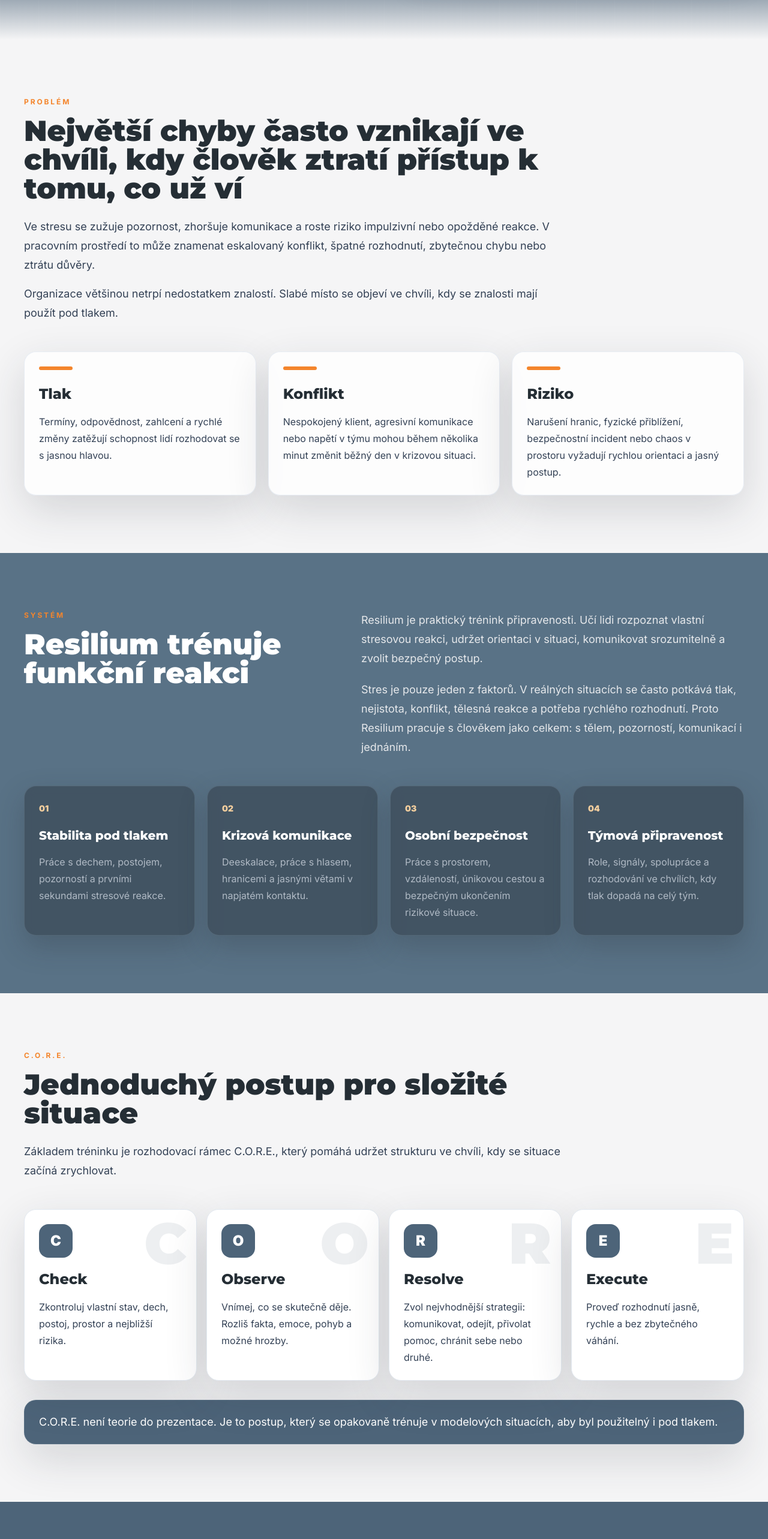
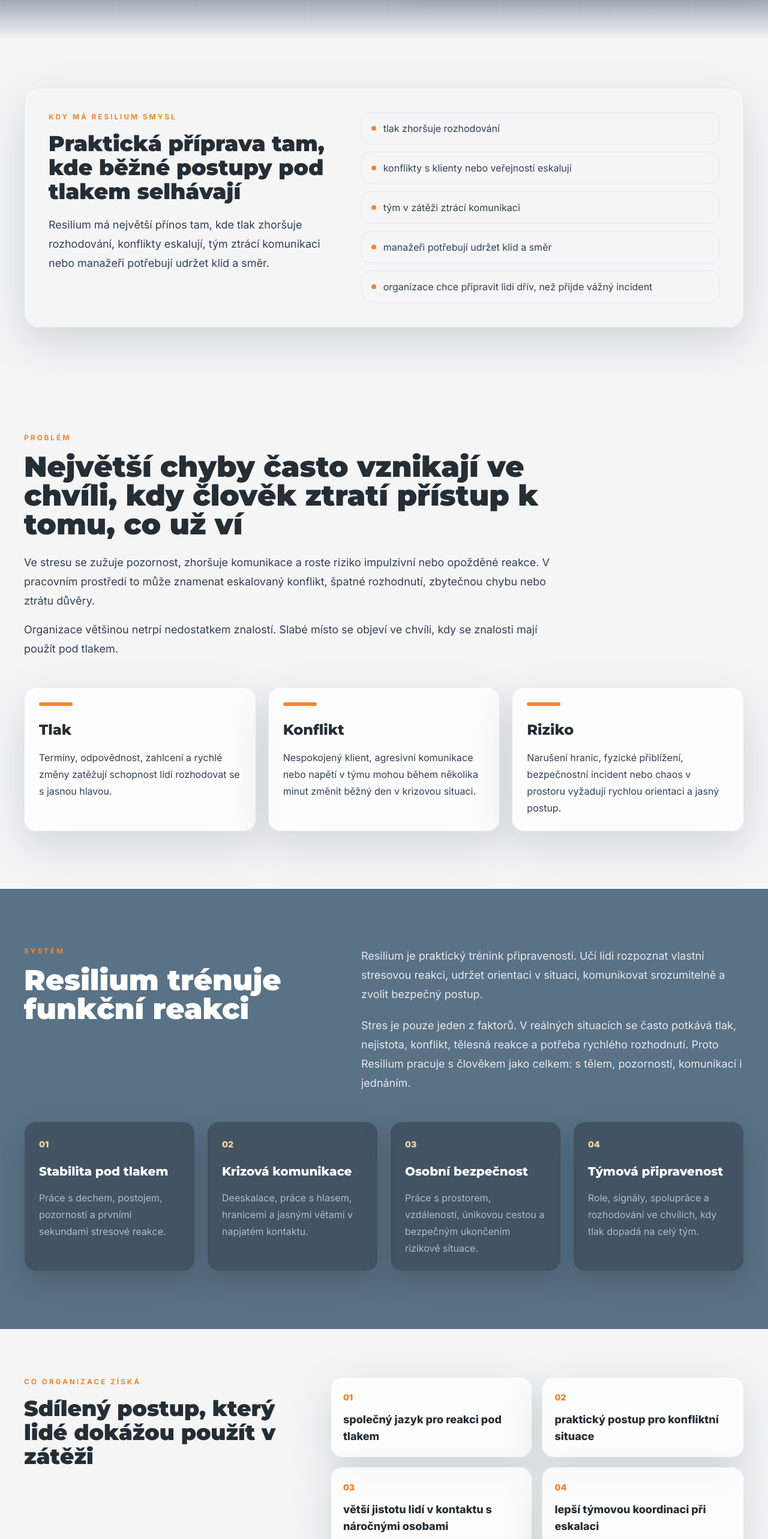
Before and after one commit to radoszek007/human-readiness, a Next.js app: page /organizace in a window 1280 px wide. Shown: the part 1177-3743 px from the top of the page at 60% size. Built offline with nearby package versions, Linux system fonts and the light colour scheme.

Commit message:
Refine Resilium copy and page structure

```diff
--- a/app/organizace/page.tsx
+++ b/app/organizace/page.tsx
@@ -8,6 +8,8 @@
 import FounderSection from "@/components/FounderSection";
 import Header from "@/components/Header";
 import Hero from "@/components/Hero";
+import OrganizationOutcomes from "@/components/organization/OrganizationOutcomes";
+import WhenResiliumMakesSense from "@/components/organization/WhenResiliumMakesSense";
 import ProblemSection from "@/components/ProblemSection";
 import ProcessSection from "@/components/ProcessSection";
 import ProgramsSection from "@/components/ProgramsSection";
@@ -26,8 +28,10 @@
       <Header />
       <main>
         <Hero />
+        <WhenResiliumMakesSense />
         <ProblemSection />
         <WhatIsResiliumSection />
+        <OrganizationOutcomes />
         <CoreMethodSection />
         <DifferenceSection />
         <ProgramsSection />
--- a/app/page.tsx
+++ b/app/page.tsx
@@ -6,7 +6,7 @@
   {
     title: "Resilium pro organizace",
     subtitle: "Tlak, konflikt a riziko v pracovním prostředí",
-    text: "Pro firmy, školy, úřady, zdravotnictví a týmy, které potřebují zvládat tlak, konfliktní situace, krizovou komunikaci a osobní bezpečnost v reálném pracovním prostředí.",
+    text: "Pomáháme týmům snížit chaos v náročných situacích a udržet profesionální reakci tam, kde tlak obvykle rozbíjí komunikaci.",
     points: [
       "týmová připravenost",
       "krizová komunikace",
@@ -20,7 +20,7 @@
   {
     title: "Resilium Personal",
     subtitle: "Osobní odolnost a jistota v náročných situacích",
-    text: "Pro jednotlivce, kteří chtějí lépe rozumět své stresové reakci, získat větší vnitřní stabilitu a prakticky trénovat reakce v náročných, nekomfortních nebo konfliktních situacích.",
+    text: "Pro jednotlivce, kteří chtějí v tlaku méně zamrzat, lépe nastavit hranice a získat konkrétní postup pro náročné situace.",
     points: [
       "regulace stresové reakce",
       "práce s tělem a pozorností",
@@ -83,7 +83,7 @@
           <div className="max-w-5xl">
             <p className="eyebrow mb-5">SYSTÉM PŘIPRAVENOSTI</p>
             <h1 className="font-heading text-4xl font-black leading-[1.04] text-white sm:text-6xl lg:text-7xl">
-              Připravenost člověka rozhoduje ve chvíli, kdy roste tlak.
+              Když roste tlak, rozhoduje připravenost člověka.
             </h1>
             <p className="mt-6 max-w-4xl text-lg leading-8 text-text-muted sm:text-xl">
               Resilium propojuje psychofyzický trénink, krizovou komunikaci a praktické protokoly osobní bezpečnosti.
--- a/app/personal/page.tsx
+++ b/app/personal/page.tsx
@@ -314,7 +314,7 @@
                 </div>
                 <div className="mt-5 rounded-2xl border border-border/40 bg-dark/20 p-5">
                   <div className="grid grid-cols-2 gap-3 text-sm font-black uppercase tracking-[0.14em] text-text-primary">
-                    {["Tělo.", "Pozornost.", "Hranice.", "Akce."].map((word) => (
+                    {["Tělo.", "Pozornost.", "Rozhodnutí.", "Akce."].map((word) => (
                       <span key={word} className="rounded-xl bg-white/10 px-3 py-3 text-center">
                         {word}
                       </span>
@@ -400,7 +400,7 @@
             <SectionHeading
               eyebrow="PILÍŘE TRÉNINKU"
               title="Tělo. Pozornost. Hranice. Akce."
-              text="Metodika staví na propojení těla, nervového systému, pozornosti a rozhodování. Nejde o pasivní relaxaci. Účastník si postupy zkouší v řízených situacích, kde vzniká mírný tlak, nekomfort nebo konflikt."
+              text="Osobní varianta hlavní metodiky Resilium převádí osu tělo, pozornost, rozhodnutí, akce do běžných situací jednotlivce. Proto pracujeme s tělem, pozorností, hranicemi a konkrétním dalším krokem. Nejde o pasivní relaxaci. Účastník si postupy zkouší v řízených situacích, kde vzniká mírný tlak, nekomfort nebo konflikt."
             />
             <div className="mt-12 grid gap-5 md:grid-cols-2 xl:grid-cols-4">
               {pillars.map((pillar, index) => (
@@ -552,11 +552,10 @@
                 Chcete vědět o nejbližším termínu?
               </h2>
               <p className="mt-5 max-w-3xl text-lg leading-8 text-text-muted">
-                Pošleme vám informace k nejbližšímu tréninku Resilium Personal: termín, místo, cenu a přesný průběh.
-                Bez závazku.
+                Zařaďte se na seznam zájemců. Jakmile otevřeme nejbližší termín, pošleme vám místo, cenu a přesný průběh tréninku.
               </p>
               <div className="mt-8 flex flex-col gap-3 sm:flex-row sm:items-center">
-                <MailCTA>Chci informace o tréninku</MailCTA>
+                <MailCTA>Chci vědět nejbližší termín</MailCTA>
                 <a href="mailto:info@allprosys.cz" className="text-sm font-extrabold text-accent-soft">
                   info@allprosys.cz
                 </a>
--- a/components/FounderSection.tsx
+++ b/components/FounderSection.tsx
@@ -23,7 +23,7 @@
           </div>
 
           <div>
-            <p className="eyebrow mb-4">Zakladatelský blok</p>
+            <p className="eyebrow mb-4">Odborné vedení</p>
             <h2 className="font-heading text-3xl font-black leading-tight text-dark sm:text-5xl">
               Za systémem Resilium stojí praxe z osobní bezpečnosti, komunikace a výcviku pod tlakem
             </h2>
--- /dev/null
+++ b/components/organization/OrganizationOutcomes.tsx
@@ -0,0 +1,32 @@
+const outcomes = [
+  "společný jazyk pro reakci pod tlakem",
+  "praktický postup pro konfliktní situace",
+  "větší jistotu lidí v kontaktu s náročnými osobami",
+  "lepší týmovou koordinaci při eskalaci",
+  "doporučení pro další rozvoj připravenosti"
+];
+
+export default function OrganizationOutcomes() {
+  return (
+    <section className="bg-section-light py-16 sm:py-20">
+      <div className="section-shell">
+        <div className="grid gap-8 lg:grid-cols-[0.82fr_1.18fr] lg:items-start">
+          <div>
+            <p className="eyebrow mb-4">Co organizace získá</p>
+            <h2 className="font-heading text-3xl font-black leading-tight text-dark sm:text-4xl">
+              Sdílený postup, který lidé dokážou použít v zátěži
+            </h2>
+          </div>
+          <div className="grid gap-4 sm:grid-cols-2">
+            {outcomes.map((outcome, index) => (
+              <article key={outcome} className={`light-card p-5 ${index === 4 ? "sm:col-span-2" : ""}`}>
+                <span className="text-sm font-black text-accent">{String(index + 1).padStart(2, "0")}</span>
+                <p className="mt-3 text-lg font-extrabold leading-7 text-dark">{outcome}</p>
+              </article>
+            ))}
+          </div>
+        </div>
+      </div>
+    </section>
+  );
+}
--- /dev/null
+++ b/components/organization/WhenResiliumMakesSense.tsx
@@ -0,0 +1,38 @@
+const points = [
+  "tlak zhoršuje rozhodování",
+  "konflikty s klienty nebo veřejností eskalují",
+  "tým v zátěži ztrácí komunikaci",
+  "manažeři potřebují udržet klid a směr",
+  "organizace chce připravit lidi dřív, než přijde vážný incident"
+];
+
+export default function WhenResiliumMakesSense() {
+  return (
+    <section className="bg-section-light py-16 sm:py-20">
+      <div className="section-shell">
+        <div className="rounded-[1.5rem] border border-slate-200 bg-white/82 p-6 shadow-soft sm:p-8 lg:p-10">
+          <div className="grid gap-8 lg:grid-cols-[0.9fr_1.1fr] lg:items-start">
+            <div>
+              <p className="eyebrow mb-4">Kdy má Resilium smysl</p>
+              <h2 className="font-heading text-3xl font-black leading-tight text-dark sm:text-4xl">
+                Praktická příprava tam, kde běžné postupy pod tlakem selhávají
+              </h2>
+              <p className="mt-5 text-lg leading-8 text-slate-700">
+                Resilium má největší přínos tam, kde tlak zhoršuje rozhodování, konflikty eskalují, tým ztrácí komunikaci
+                nebo manažeři potřebují udržet klid a směr.
+              </p>
+            </div>
+            <ul className="grid gap-3">
+              {points.map((point) => (
+                <li key={point} className="flex gap-3 rounded-2xl border border-slate-200 bg-section-light px-4 py-3 leading-7 text-slate-700">
+                  <span className="mt-2.5 h-2 w-2 shrink-0 rounded-full bg-accent" />
+                  <span>{point}</span>
+                </li>
+              ))}
+            </ul>
+          </div>
+        </div>
+      </div>
+    </section>
+  );
+}
```
